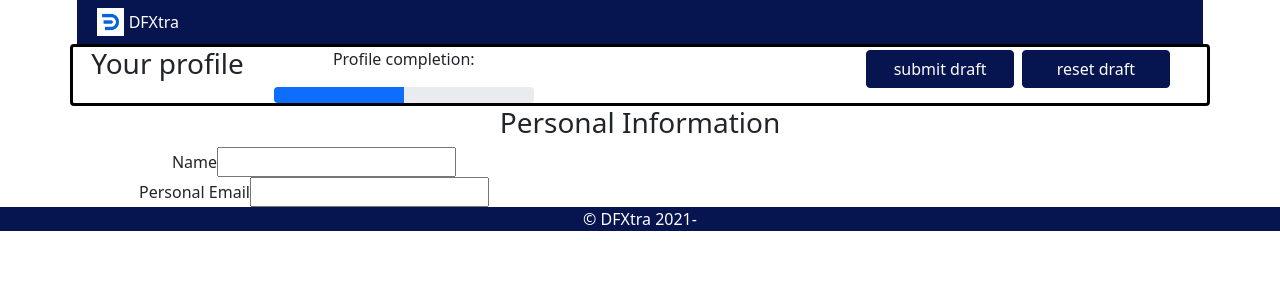
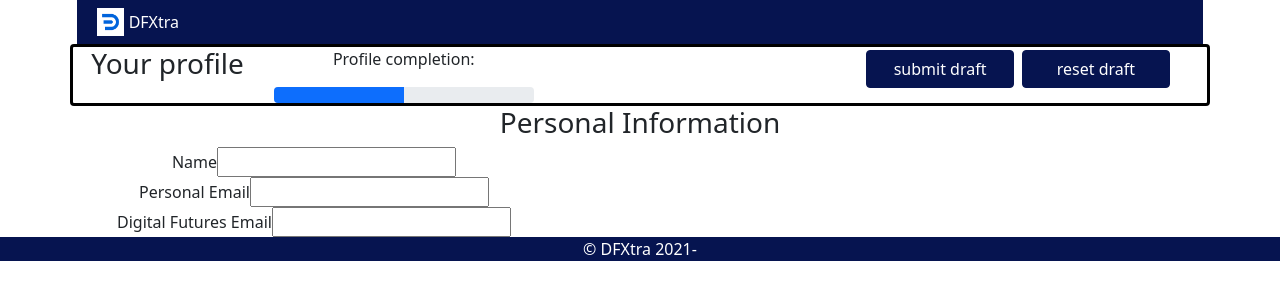
Before and after one commit to dfGroup2/team-engineering-frontend, a React (Create React App) app in the folder frontend/: page /edit in a window 1280 px wide. Shown: the top 300 px of the page. Built offline with nearby package versions, Linux system fonts and the light colour scheme.

Commit message:
added failing test and then code to pass the test

```diff
--- a/frontend/src/Components/EditProfileComponents/EditPersonalInfoSection.jsx
+++ b/frontend/src/Components/EditProfileComponents/EditPersonalInfoSection.jsx
@@ -16,6 +16,10 @@ const EditPersonalInfoSection = props => {
                             <label htmlFor="p-email">Personal Email</label>
                             <input type="email" name="p-email" />
                         </div>
+                        <div>
+                            <label htmlFor="df-email">Digital Futures Email</label>
+                            <input type="email" name="df-email" />
+                        </div>
                     </form>
                 </div>
             </div>
```
Also changed, not shown: 1 other file (tests, documents, lock files or other folders).
